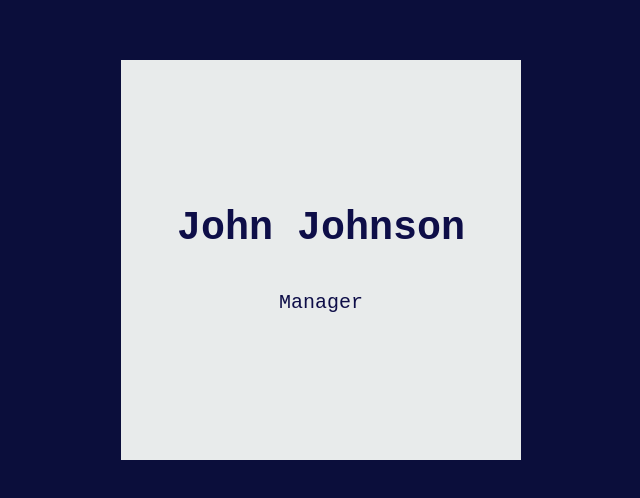
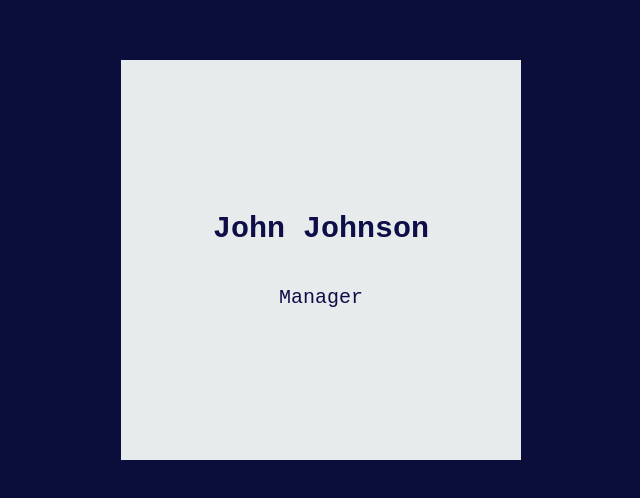
Before and after one commit to s-saratov/52.1_git_lesson2, a plain HTML site: page index.html in a window 1280 px wide. Shown: the part 140-638 px from the top of the page, without its empty margins (319-959 px from the left). Drawn offline with Linux system fonts and the light colour scheme.

Commit message:
task done

```diff
--- a/index.html
+++ b/index.html
@@ -10,7 +10,7 @@
 <body>
     <div id="root">
         <div class="card">
-            <h1> John Johnson</h1>
+            <h2> John Johnson</h1>
             <div>Manager</div>
         </div>
     </div>
```
